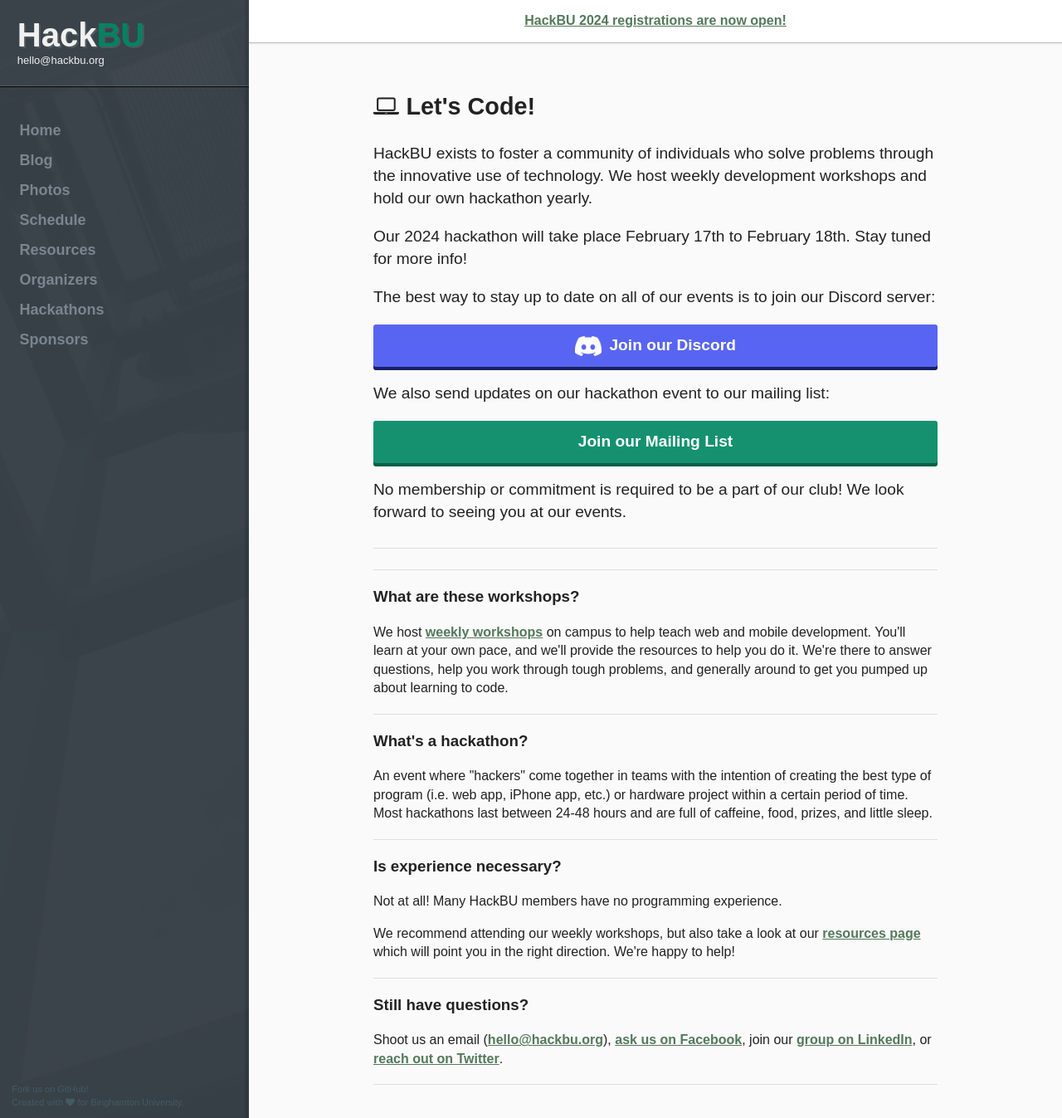
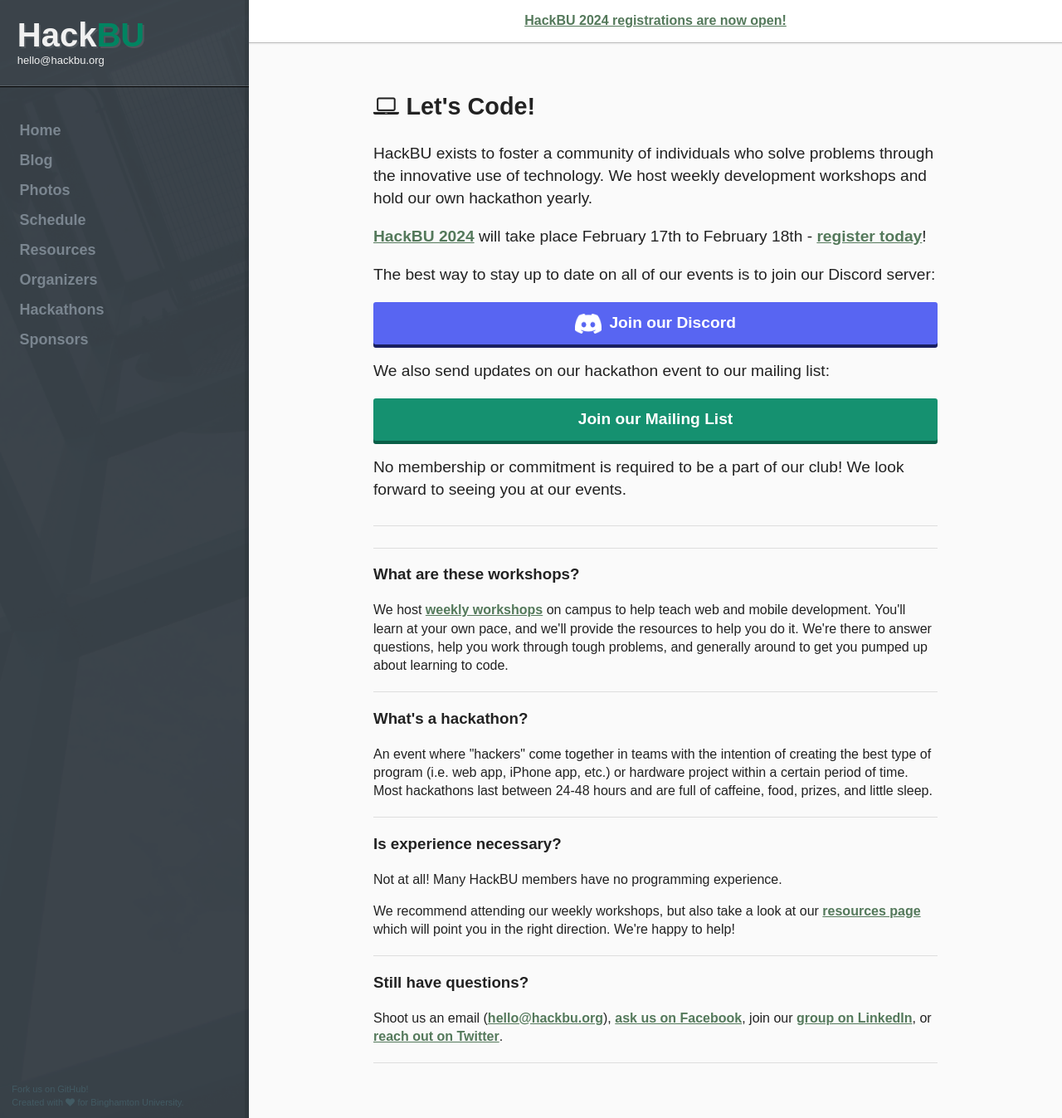
Before and after one commit to hackbinghamton/hackbinghamton.github.io, a Jekyll site: the page built from index.html, in a window 1280 px wide and 1347 px high. Shown: the whole window at 83% size. Built offline with Jekyll 4.4.1, drawn with Linux system fonts in a browser that asks for light colours.

Commit message:
index: update for HackBU 2024

```diff
--- a/index.html
+++ b/index.html
@@ -10,7 +10,7 @@
 	<p>HackBU exists to foster a community of individuals who solve problems through the innovative use of technology. We host weekly development workshops and hold our own hackathon yearly.
 	</p>
 
-	<p>Our 2024 hackathon will take place <time datetime="2024-02-17">February 17th</time> to <time datetime="2024-02-18">February 18th</time>. Stay tuned for more info!</p>
+	<p><a href="https://hackbu.org/2024/">HackBU 2024</a> will take place <time datetime="2024-02-17">February 17th</time> to <time datetime="2024-02-18">February 18th</time> - <a href="https://forms.gle/NpJnaMxDfLvCcywb9">register today</a>! </p>
 
 	<p>The best way to stay up to date on all of our events is to join our Discord server:</p>
 
```
